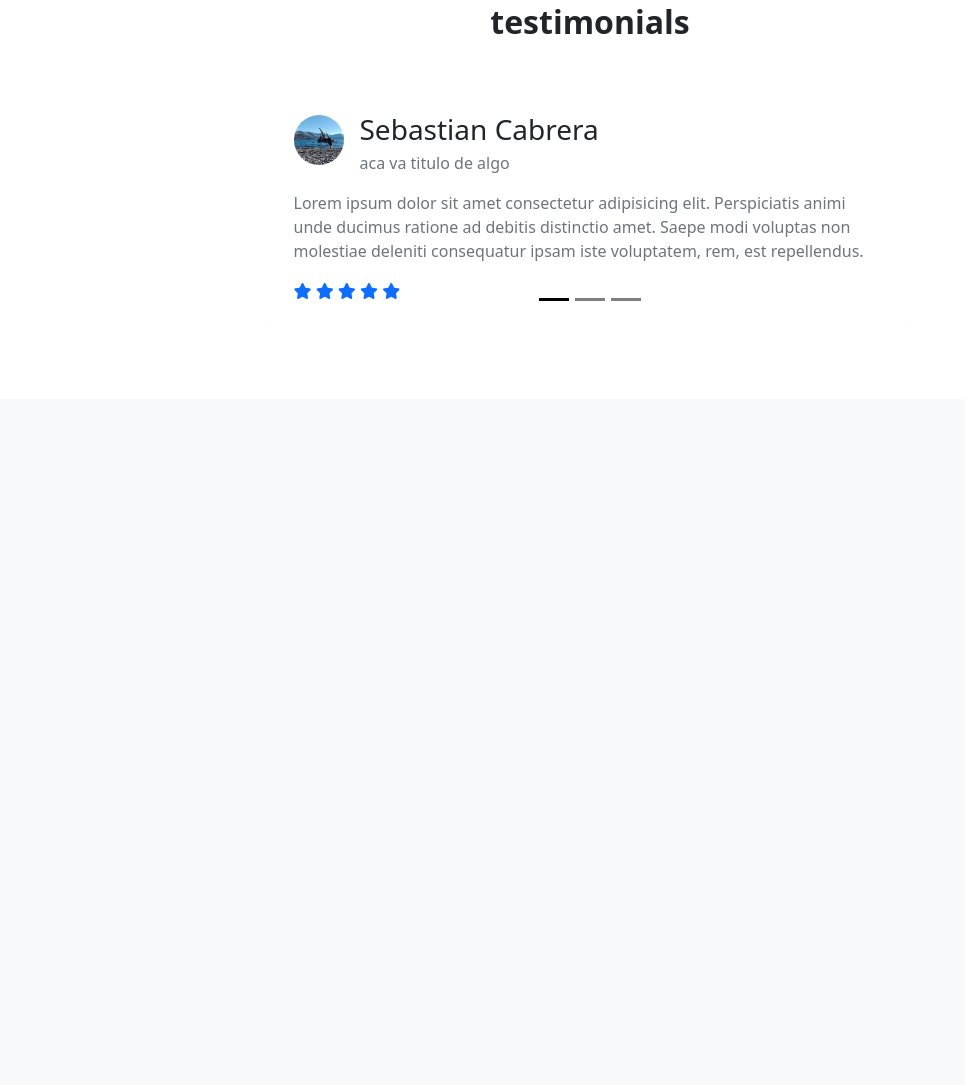
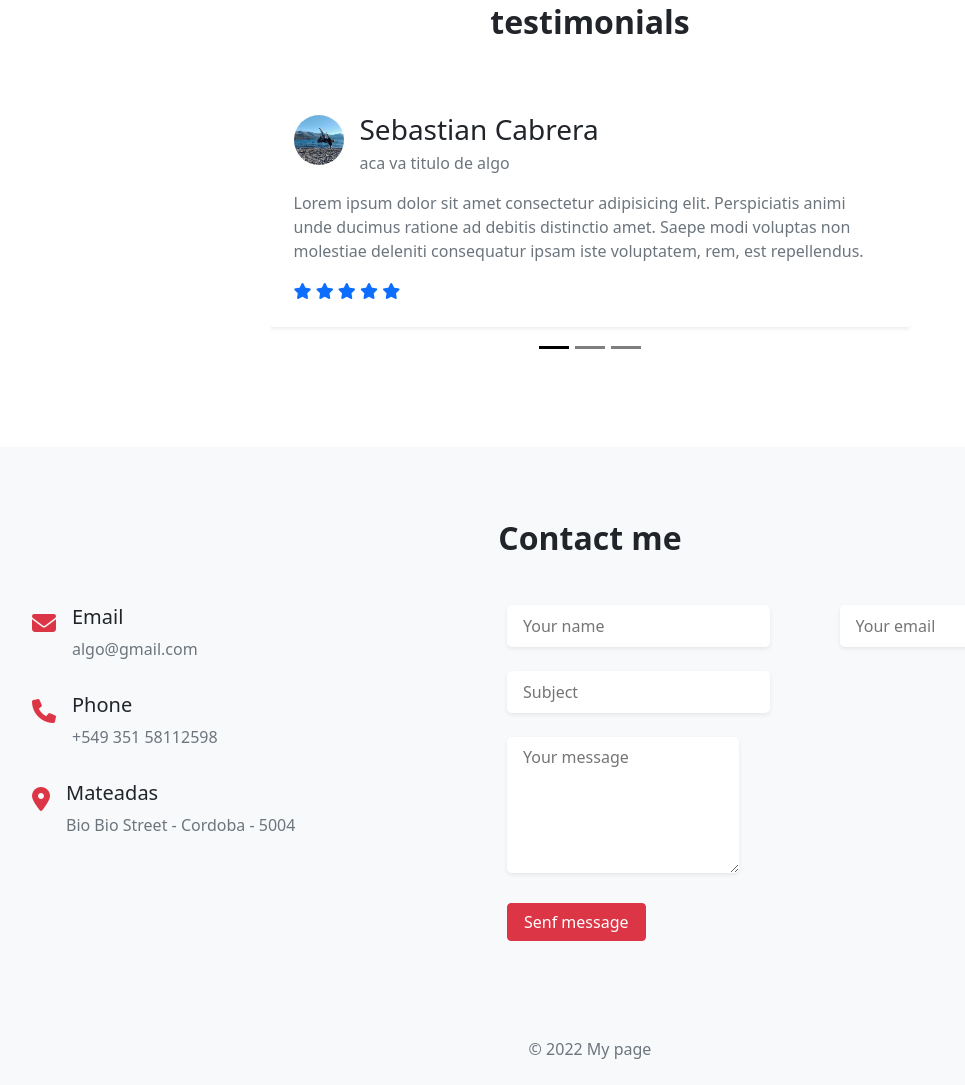
Before and after one commit to sebascabrera/argentinaPrograma, a plain HTML site: page index.html in a window 1280 px wide. Shown: the part 2947-4032 px from the top of the page, without its empty margins (50-1015 px from the left). Before the commit the page ends 3346 px from the top, so only its background shows below. Drawn offline with Linux system fonts and the light colour scheme.

Commit message:
agregado de contacto y footer

```diff
--- a/index.html
+++ b/index.html
@@ -23,9 +23,9 @@
                 <ul class="dropdown-menu dropdown-menu-end" aria-labelledby="dropdownMenuButton1">
                     <li><a class="dropdown-item" href="#home">home</a></li>
                     <li><a class="dropdown-item" href="#About">About</a></li>
-                    <li><a class="dropdown-item" href="#service">service</a></li>
+                    <li><a class="dropdown-item" href="#services">service</a></li>
                     <li><a class="dropdown-item" href="#portfolio">portfolio</a></li>
-                    <li><a class="dropdown-item" href="#testimonial">testimonial</a></li>
+                    <li><a class="dropdown-item" href="#testimonials">testimonial</a></li>
                     <li><a class="dropdown-item" href="#contacto">contacto</a></li>
                 </ul>
             </div>
@@ -274,7 +274,7 @@
                         <div class="carousel-inner">
 
                             <!--items testimonial-->
-                            <div class="testi-item carousel-item active bg-white shadow-sm rounded p-4" data-bs-interval="10000">
+                            <div class="testi-item carousel-item active bg-white shadow-sm rounded p-4 mb-5" data-bs-interval="10000">
                                 <div class="testi-author-info d-flex aling-items-center">
                                     <img src="./img/fotoPerfil.png" alt="alguien" class="mia thumbnail rounded-circle mr-3">
                                     <div class="author ms-3">
@@ -294,7 +294,7 @@
                             </div>
                             <!--fin testimonials items-->
                             <!--items testimonial-->
-                            <div class="testi-item carousel-item bg-white shadow-sm rounded p-4" data-bs-interval="2000">
+                            <div class="testi-item carousel-item bg-white shadow-sm rounded p-4 mb-5" data-bs-interval="2000">
                                 <div class="testi-author-info d-flex aling-items-center">
                                     <img src="./img/fotoPerfil.png" alt="alguien" class="mia thumbnail rounded-circle mr-3">
                                     <div class="author ms-3">
@@ -314,7 +314,7 @@
                             </div>
                             <!--fin testimonials items-->
                             <!--items testimonial-->
-                            <div class="testi-item carousel-item bg-white shadow-sm rounded p-4">
+                            <div class="testi-item carousel-item bg-white shadow-sm rounded p-4 mb-5">
                                 <div class="testi-author-info d-flex aling-items-center">
                                     <img src="./img/fotoPerfil.png" alt="alguien" class="mia thumbnail rounded-circle mr-3">
                                     <div class="author ms-3">
@@ -339,6 +339,93 @@
             </div>
         </div>
     </section>
+    <!--Contact section-->
+    <section class="contact py-5" id="contacto">
+        <div class="container-lg py-4">
+            <div class="row justify-content-center">
+                <div class="col-lg-8">
+                    <div class="section-title text-center">
+                        <h2 class="fw-bold mb-5">Contact me</h2>
+                    </div>
+                </div>
+            </div>
+            <div class="row">
+                <div class="col-md-5">
+                    <div class="contac-item d-flex mb-3">
+                        <div class="icon fs-4 text-danger">
+                            <i class="fas fa-envelope"></i>
+                        </div>
+                        <div class="text ms-3">
+                            <h3 class="fs-5">Email</h3>
+                            <p class="text-muted">algo@gmail.com</p>
+                        </div>
+                    </div>
+                    <!--mas items de contacto-->
+                    <div class="contac-item d-flex mb-3">
+                        <div class="icon fs-4 text-danger">
+                            <i class="fas fa-phone"></i>
+                        </div>
+                        <div class="text ms-3">
+                            <h3 class="fs-5">Phone</h3>
+                            <p class="text-muted">+549 351 58112598</p>
+                        </div>
+                    </div>
+                    <div class="contac-item d-flex mb-3">
+                        <div class="icon fs-4 text-danger">
+                            <i class="fas fa-map-marker-alt"></i>
+                        </div>
+                        <div class="text ms-3">
+                            <h3 class="fs-5">Mateadas</h3>
+                            <p class="text-muted">Bio Bio Street - Cordoba - 5004</p>
+                        </div>
+                    </div>
+                </div>
+                <div class="col-md-7">
+                    <div class="contact-form">
+                        <form>
+                            <div class="row">
+                                <div class="col-lg-6 mb-4">
+                                    <input type="text" placeholder="Your name" class="form-control-lg fs-6 border-0 shadow-sm">
+                                </div>
+                                <div class="col-lg-6 mb-4">
+                                    <input type="text" placeholder="Your email" class="form-control-lg fs-6 border-0 shadow-sm">
+                                </div>
+                            </div>
+                            <div class="row">
+                                <div class="col-lg-12 mb-4">
+                                    <input type="text" placeholder="Subject" class="form-control-lg fs-6 border-0 shadow-sm">
+                                </div>
+                            </div>
+                            <div class="row">
+                                <div class="col-lg-12 mb-4">
+                                    <textarea rows="5" placeholder="Your message" class="form-control-lg fs-6 border-0 shadow-sm"></textarea>
+                                </div>
+                            </div>
+                            <div class="row">
+                                <div class="col-lg-12">
+                                    <button type="submit" class="btn btn-danger px-3">Senf message</button>
+                                </div>
+                            </div>
+                        </form>
+
+
+                    </div>
+
+                </div>
+            </div>
+        </div>
+    </section>
+    <!--footer section-->
+    <footer class="footer boreder-top py-4">
+        <div class="container-lg">
+            <div class="row">
+                <div class="col-lg-12">
+                    <p class="m-0 text-center text-muted">&copy; 2022 My page</p>
+
+                </div>
+            </div>
+        </div>
+    </footer>
 
 
     <script src="js/bootstrap.bundle.min.js"></script>
```
